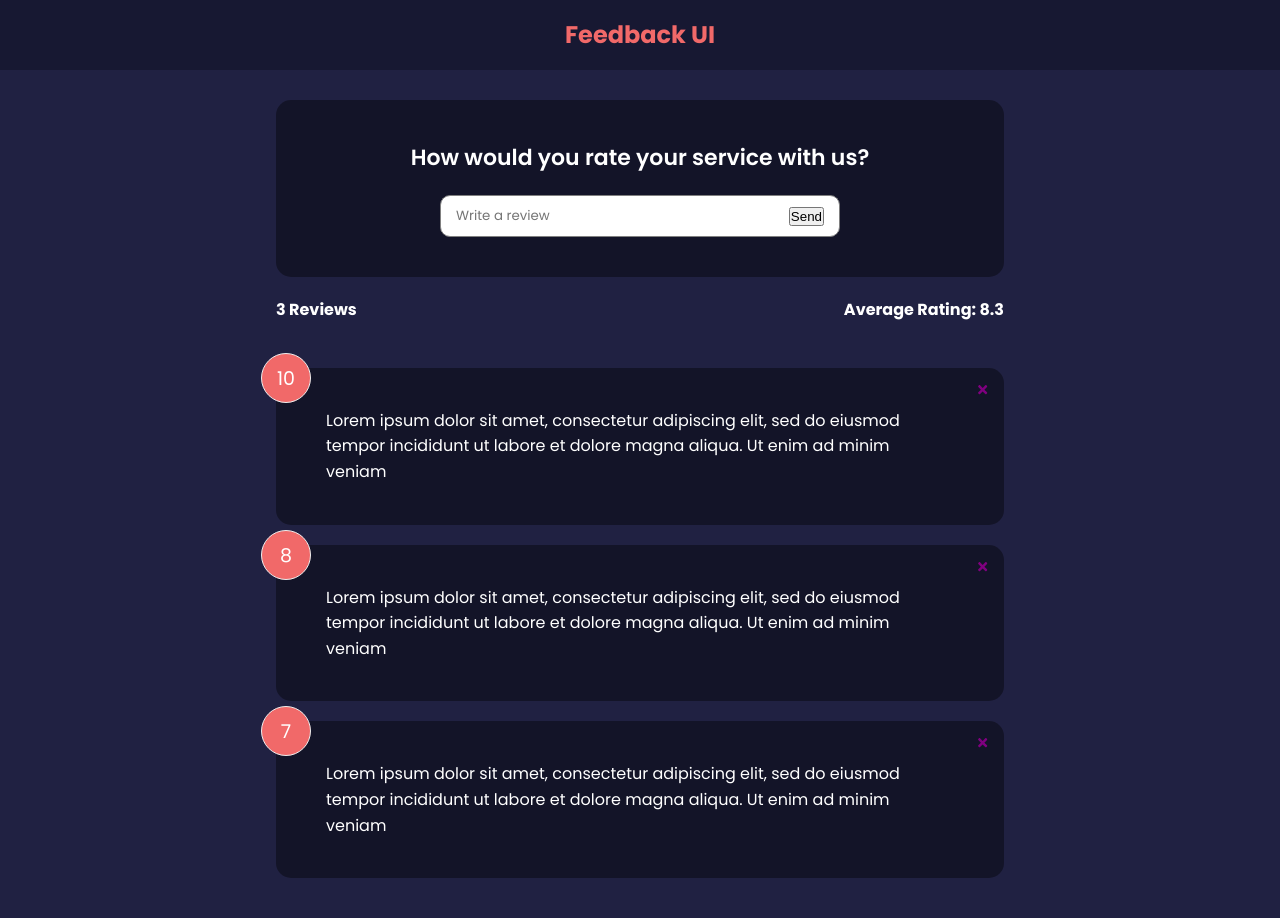
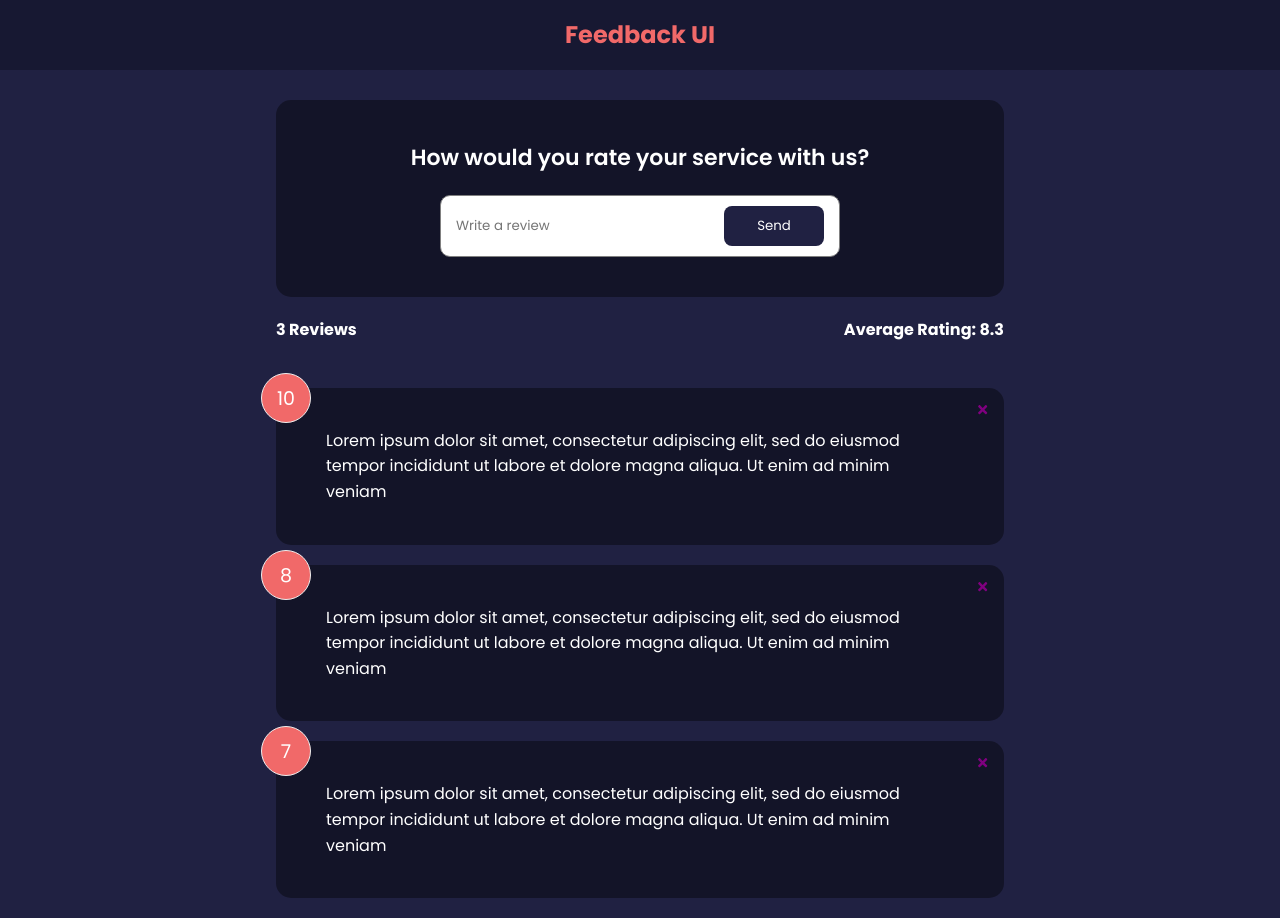
Before and after one commit to MaxWalex/react, a React (Create React App) app: page / in a window 1280 px wide. Built offline with nearby package versions, Linux system fonts and the light colour scheme.

Commit message:
Custom Button Component

```diff
--- a/src/components/FeedbackForm.jsx
+++ b/src/components/FeedbackForm.jsx
@@ -1,5 +1,6 @@
 import {useState} from 'react'
 import Card from "./Shared/Card"
+import Button from './Shared/Button'
 
 function FeedbackForm() {
 
@@ -20,7 +21,7 @@ function FeedbackForm() {
             type="text"
             placeholder="Write a review"
             value={text} />
-          <button type="submit">Send</button>
+          <Button type="submit">Send</Button>
         </div>
       </form>
     </Card>
--- /dev/null
+++ b/src/components/Shared/Button.jsx
@@ -0,0 +1,24 @@
+import PropTypes from 'prop-types'
+
+function Button({children, version, type, isDisibled}) {
+  return (
+    <button type={type} disabled={isDisibled} className={`btn btn_${version}`}>
+        {children}
+    </button>
+  )
+}
+
+Button.defaultProps = {
+    version: 'primary',
+    type: 'submit',
+    isDisibled: false
+}
+
+Button.propTypes = {
+    children: PropTypes.node.isRequired,
+    version: PropTypes.string,
+    type: PropTypes.string,
+    isDisibled: PropTypes.bool
+}
+
+export default Button
--- a/src/style.css
+++ b/src/style.css
@@ -115,3 +115,24 @@ ul {
     outline: none;
     border: none;
 }
+
+.btn {
+    font-family: inherit;
+    color: #fff;
+    border: 0;
+    border-radius: 8px;
+    width: 100px;
+    height: 40px;
+    cursor: pointer;
+}
+
+.btn_primary {
+    background-color: #202142;
+}
+.btn_secondary {
+    background-color: #ff6a95;
+}
+.btn:hover {
+    transform: scale(0.98);
+    opacity: 0.9;
+}
```
